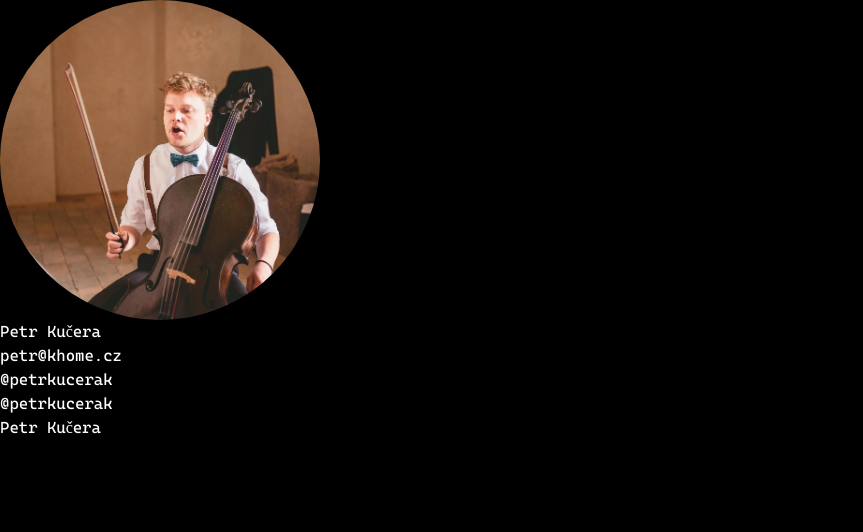
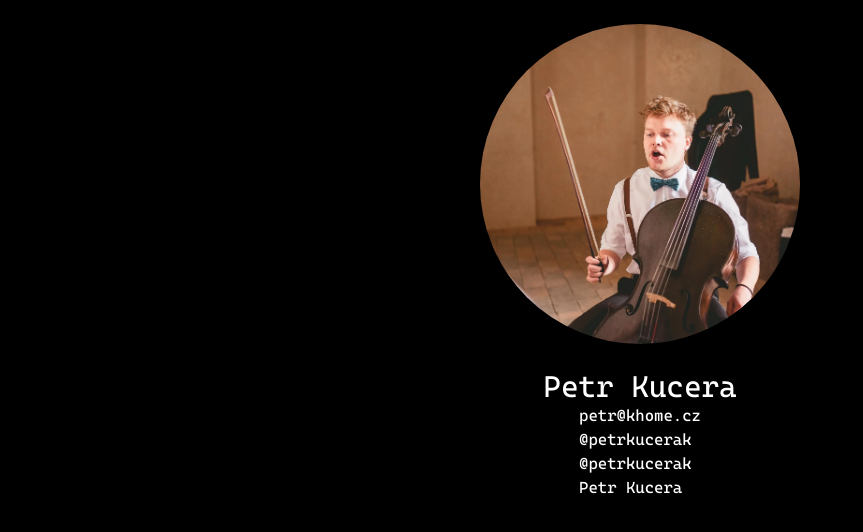
Before and after one commit to petrkucerak/petrkucerak, a plain HTML site: page index.html in a window 1280 px wide. Shown: the whole page, without its empty margins (0-863 px from the left). Drawn offline with nearby package versions, Linux system fonts and the light colour scheme.

Commit message:
Set up basic style

```diff
--- a/index.html
+++ b/index.html
@@ -26,24 +26,21 @@
 </head>
 
 <body class="bg-black text-white">
-    <main>
-        <div>
-            <img src="/profile.webp" alt="The Petr's crazy profile photo with violoncello." class="max-w-xs rounded-full" />
-            <h1>Petr Kučera</h1>
+    <main class="flex flex-col items-center max-h-screen">
+        <div class="">
+            <img src="/profile.webp" alt="The Petr's crazy profile photo with violoncello." class="max-w-xs rounded-full my-6" />
+            <h1 class="text-center text-3xl">Petr Kucera</h1>
         </div>
         <ul>
             <li><a href="mailto:petr@khome.cz">petr@khome.cz</a></li>
             <li>
-                <a href="https://github.com/petrkucerak" target="_blank" rel="noopener"></a>
-                @petrkucerak
+                <a href="https://github.com/petrkucerak" target="_blank" rel="noopener">@petrkucerak</a>
             </li>
             <li>
-                <a href="https://gitlab.com/petrkucerak" target="_blank" rel="noopener"></a>
-                @petrkucerak
+                <a href="https://gitlab.com/petrkucerak" target="_blank" rel="noopener">@petrkucerak</a>
             </li>
             <li>
-                <a href="https://www.linkedin.com/in/kucera-petr/" target="_blank" rel="noopener"></a>
-                Petr Kučera
+                <a href="https://www.linkedin.com/in/kucera-petr/" target="_blank" rel="noopener">Petr Kucera</a>
             </li>
         </ul>
     </main>
```
